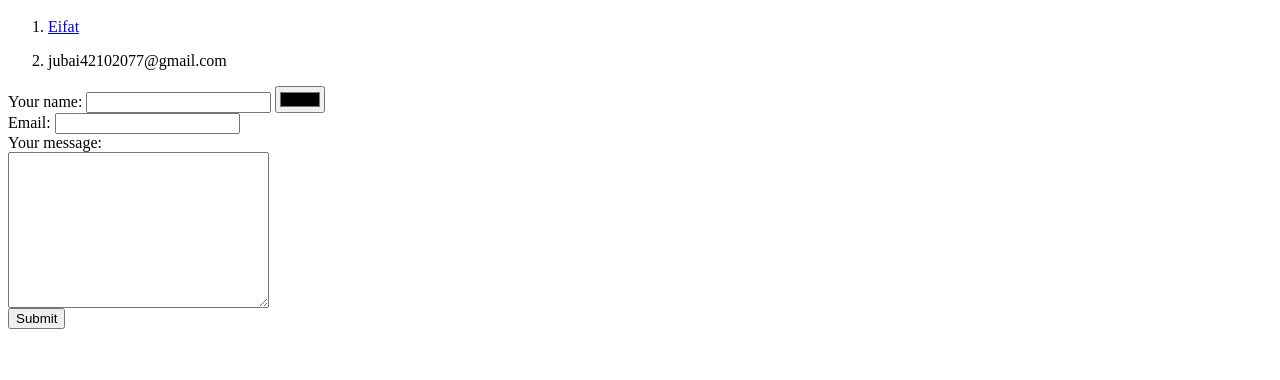
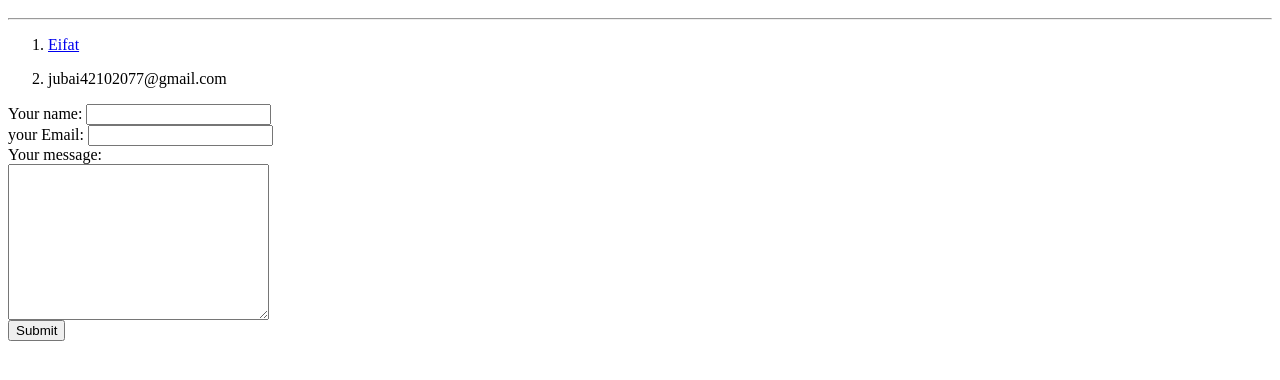
Before and after one commit to juabir/cv, a plain HTML site: page contact.html in a window 1280 px wide. Shown: the part 48-428 px from the top of the page. Drawn offline with Linux system fonts and the light colour scheme.

Commit message:
Update contact.html

```diff
--- a/contact.html
+++ b/contact.html
@@ -1,22 +1,23 @@
 <html>
+    <head>
+        <meta charset="UTF-8">
     <title>my contact</title>
-    <head>
+    </head>
         <body>
-
         <h1>My contact details</h1>
+        <hr>
         <ol><li><a href="https://www.facebook.com/jubairmahmood.eifat.9">Eifat</a></li>
             <li>  <p>jubai42102077@gmail.com</p></li></ol>
-            <form action="mailto:jubai42102077@gmail.com">
+            <form action="mailto:jubai42102077@gmail.com" method="POST" enctype="text/plain">
         <label>Your name:</label>
         <input type="text" name="yourName" id="">
-        <input type="color" name="" id="">
         <br>
-        <label for="">Email:</label>
-        <input type="email" name="yourEmail" id=""> <br>
-        <label for="">Your message:</label><br>
-        <textarea name="Your message" id="" cols="30" rows="10"></textarea><br>
-        <input type="submit" name="" id="">
-                </form>
+        <label> your Email:</label>
+        <input type="email" name="yourEmail" id=""><br>
+        <label>Your message:</label><br>
+        <textarea name="your message" id="" cols="30" rows="10"></textarea><br>
+        <input type="submit" name="">
+    </form>
         </body>
-    </head>
+
 </html>
```
